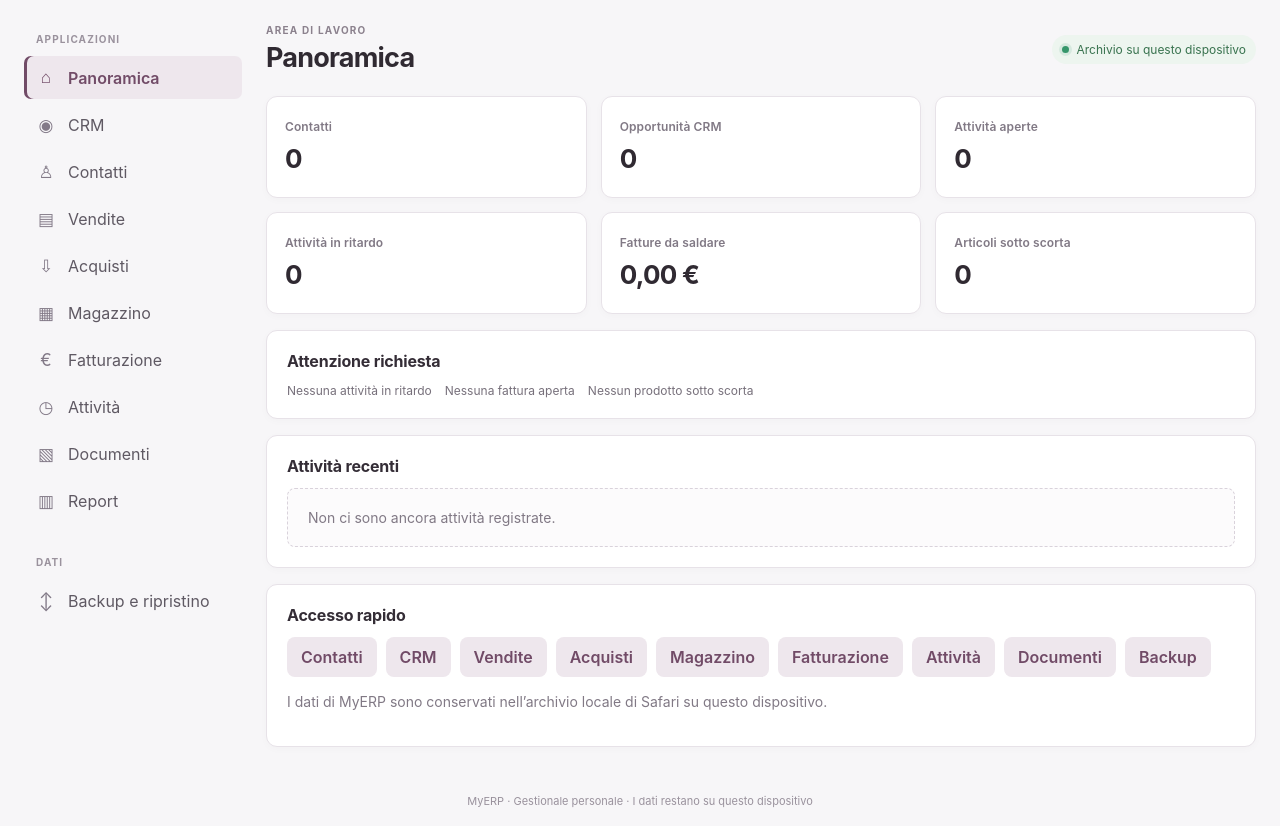
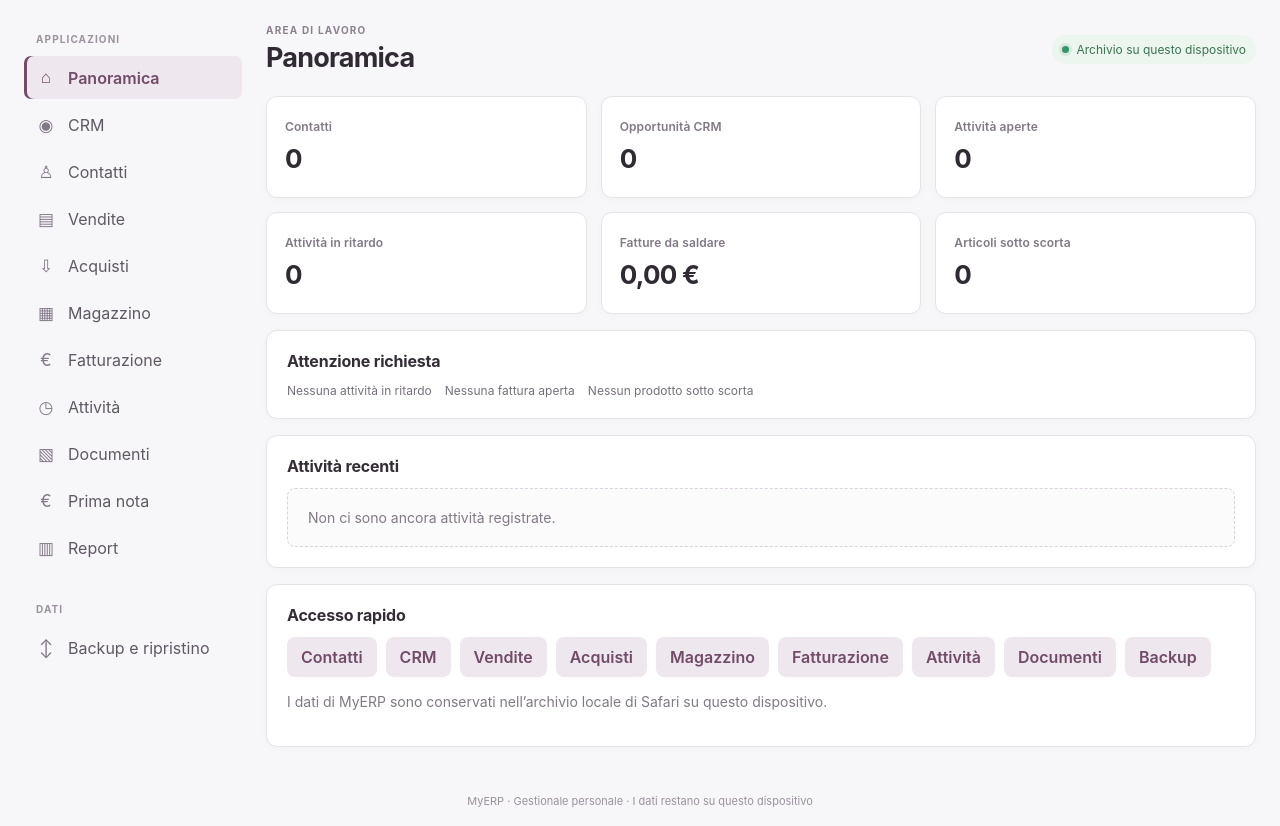
Before and after one commit to bullo221/MyERP, a plain HTML site: page index.html in a window 1280 px wide. Shown: the part 66-892 px from the top of the page. Drawn offline with Linux system fonts and the light colour scheme.

Commit message:
Add cashbook navigation item

```diff
--- a/index.html
+++ b/index.html
@@ -26,6 +26,7 @@
       <button class="nav-item" data-view="invoices"><span class="nav-icon">€</span><span>Fatturazione</span></button>
       <button class="nav-item" data-view="activities"><span class="nav-icon">◷</span><span>Attività</span></button>
       <button class="nav-item" data-view="documents"><span class="nav-icon">▧</span><span>Documenti</span></button>
+      <button class="nav-item" data-view="cashbook"><span class="nav-icon">€</span><span>Prima nota</span></button>
       <button class="nav-item" data-view="reports"><span class="nav-icon">▥</span><span>Report</span></button>
       <div class="side-caption side-caption-bottom">DATI</div>
       <button class="nav-item" data-view="backup"><span class="nav-icon">↕</span><span>Backup e ripristino</span></button>
```
